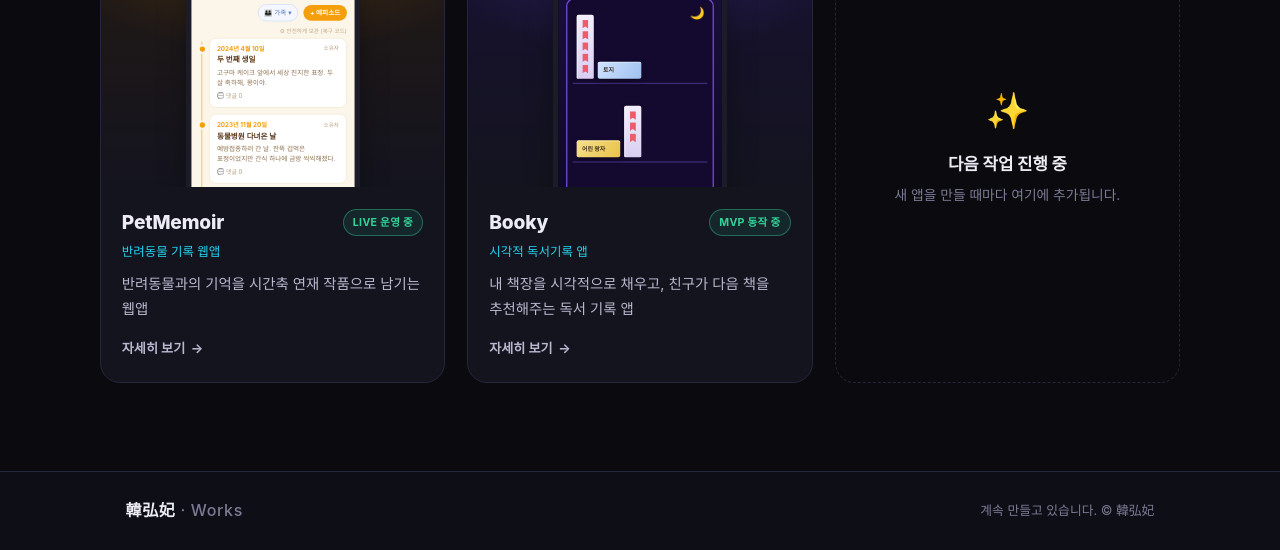
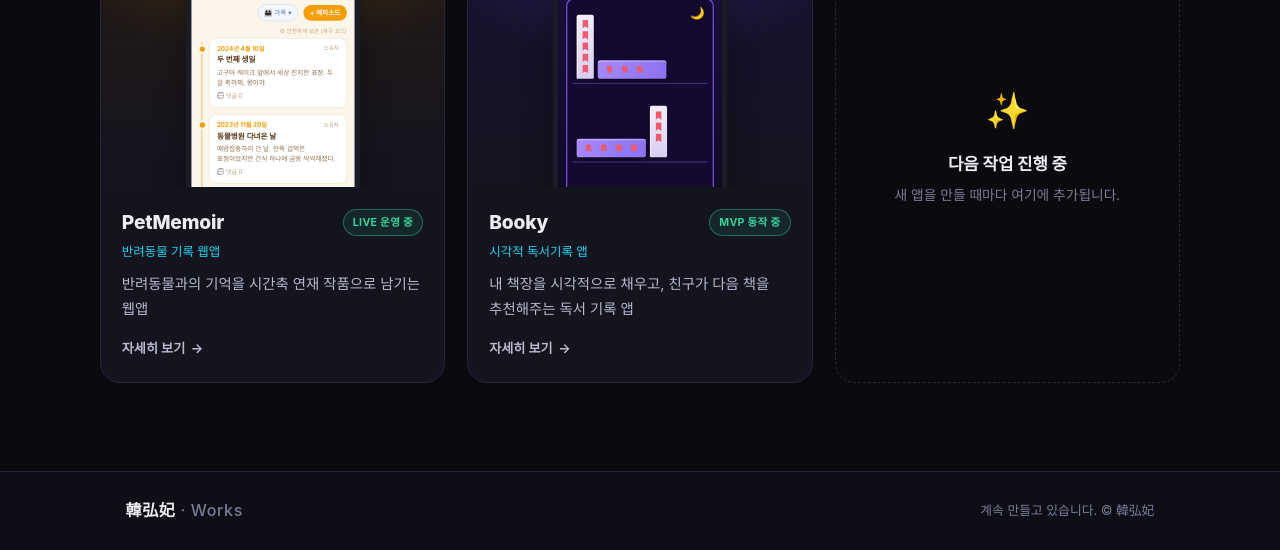
Before and after one commit to Hongbi0612/works-portfolio, a plain HTML site: page index.html in a window 1280 px wide. Shown: the part 308-858 px from the top of the page. Drawn offline with Linux system fonts and the light colour scheme.

Commit message:
fix(Booky): 책장 목업 — 가로 책도 책갈피 표시(모든 책 일관)
실제 앱에서 확인: 세로=밝은 책등에 책갈피 세로 쌓임, 가로=보라 책에 책갈피 가로로 얹힘.
기존 목업이 가로 책을 표지+제목으로 잘못 그려 책갈피 유무가 섞여 보이던 것 수정.

Co-Authored-By: Claude Opus 4.8 <noreply@anthropic.com>

```diff
--- a/main.js
+++ b/main.js
@@ -100,10 +100,10 @@ const SCREENS = {
         <div class="rd-moon">🌙</div>
         <div class="rd-shelfrow">
           <div class="rd-spine"><span class="rd-mk"></span><span class="rd-mk"></span><span class="rd-mk"></span><span class="rd-mk"></span><span class="rd-mk"></span></div>
-          <div class="rd-hbook c2">토지</div>
+          <div class="rd-hbook"><span class="rd-mk"></span><span class="rd-mk"></span><span class="rd-mk"></span></div>
         </div>
         <div class="rd-shelfrow">
-          <div class="rd-hbook c1">어린 왕자</div>
+          <div class="rd-hbook"><span class="rd-mk"></span><span class="rd-mk"></span><span class="rd-mk"></span><span class="rd-mk"></span></div>
           <div class="rd-spine"><span class="rd-mk"></span><span class="rd-mk"></span><span class="rd-mk"></span></div>
         </div>
         <div class="rd-shelfrow"></div>
@@ -147,9 +147,9 @@ const SCREENS = {
         <div class="rd-card-shelf">
           <div class="rd-shelfrow">
             <div class="rd-spine"><span class="rd-mk"></span><span class="rd-mk"></span><span class="rd-mk"></span><span class="rd-mk"></span><span class="rd-mk"></span></div>
-            <div class="rd-hbook c2">토지</div>
+            <div class="rd-hbook"><span class="rd-mk"></span><span class="rd-mk"></span><span class="rd-mk"></span></div>
           </div>
-          <div class="rd-shelfrow"><div class="rd-hbook c1">어린 왕자</div></div>
+          <div class="rd-shelfrow"><div class="rd-hbook"><span class="rd-mk"></span><span class="rd-mk"></span><span class="rd-mk"></span><span class="rd-mk"></span></div></div>
         </div>
         <div class="rd-card-foot">
           <span class="rd-card-genre">● 기타</span>
--- a/style.css
+++ b/style.css
@@ -119,11 +119,9 @@ a { color: inherit; text-decoration: none; }
 /* 세로 책등 — 실제 앱처럼 밝은 책등에 '책갈피'가 재미 점수 */
 .rd-spine { width: 26px; min-height: 78px; background: linear-gradient(180deg,#f3eefc,#d9cef2); border-radius: 3px 3px 2px 2px; display: flex; flex-direction: column; align-items: center; justify-content: flex-start; gap: 4px; padding: 8px 0; box-shadow: -2px 0 4px rgba(0,0,0,.35), inset 2px 0 0 rgba(255,255,255,.5); }
 .rd-mk { width: 9px; height: 13px; background: #ef5b6b; clip-path: polygon(0 0, 100% 0, 100% 100%, 50% 78%, 0 100%); box-shadow: 0 1px 2px rgba(0,0,0,.25); }
-/* 가로 책 — 눕혀 꽂은 책 */
-.rd-hbook { height: 26px; min-width: 66px; border-radius: 3px; display: flex; align-items: center; padding: 0 8px; font-size: 9px; font-weight: 700; color: #3a2a1a; box-shadow: 0 3px 8px rgba(0,0,0,.4), inset 0 2px 0 rgba(255,255,255,.35); align-self: flex-end; }
-.rd-hbook.c1 { background: linear-gradient(120deg,#f6e08a,#e9c34a); }
-.rd-hbook.c2 { background: linear-gradient(120deg,#cfe4ff,#9fc0ef); }
-.rd-hbook.c3 { background: linear-gradient(120deg,#ffd9c2,#f2a97f); }
+/* 가로 책 — 눕혀 꽂은 책. 책갈피(재미 점수)를 가로로 얹음 */
+.rd-hbook { height: 28px; min-width: 104px; border-radius: 4px; display: flex; align-items: center; justify-content: flex-start; gap: 15px; padding: 0 14px; background: linear-gradient(120deg,#a78bfa,#8b6ff0); box-shadow: 0 3px 8px rgba(0,0,0,.4), inset 0 2px 0 rgba(255,255,255,.3); align-self: flex-end; }
+.rd-hbook .rd-mk { width: 8px; height: 12px; transform: rotate(-12deg); }
 /* SNS 공유 카드 화면 */
 .rd-cardview { background: #05030f; align-items: center; justify-content: center; padding: 18px 16px; }
 .rd-cardclose { position: absolute; top: 14px; right: 16px; color: #cfc7f0; font-size: 16px; }
```
